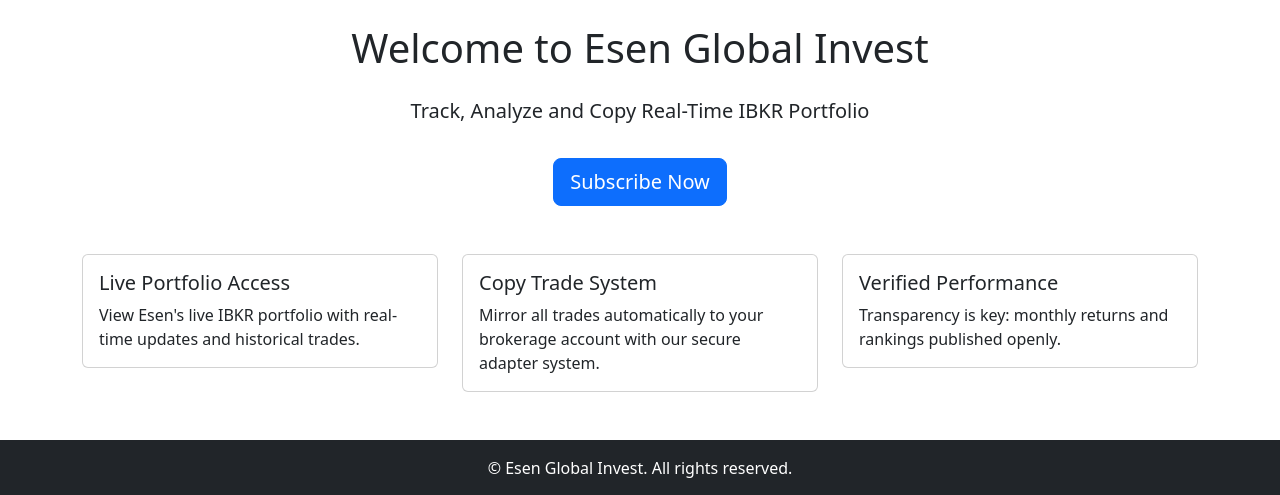
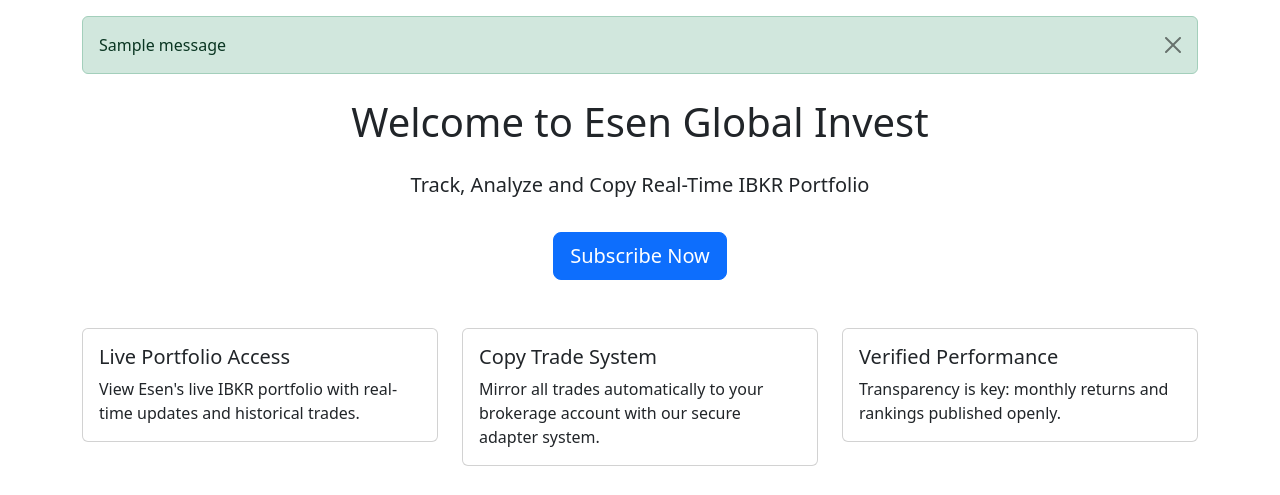
Before and after one commit to mustafaesen111/web2, a Flask app: page / in a window 1280 px wide. Shown: the part 56-551 px from the top of the page. Run offline with Flask 3, Linux system fonts and the light colour scheme; tables that the repository leaves empty hold one stand-in row (values such as "Sample post"); one stand-in notice (Sample message) is shown.

Commit message:
Update layout.html

```diff
--- a/templates/layout.html
+++ b/templates/layout.html
@@ -11,15 +11,7 @@
     <nav class="navbar navbar-expand-lg navbar-dark bg-dark">
         <div class="container-fluid">
             <a class="navbar-brand" href="/">EsenGlobalInvest</a>
-      <button
-        class="navbar-toggler"
-        type="button"
-        data-bs-toggle="collapse"
-        data-bs-target="#navbarNav"
-        aria-controls="navbarNav"
-        aria-expanded="false"
-        aria-label="Toggle navigation"
-      >
+            <button class="navbar-toggler" type="button" data-bs-toggle="collapse" data-bs-target="#navbarNav" aria-controls="navbarNav" aria-expanded="false" aria-label="Toggle navigation">
                 <span class="navbar-toggler-icon"></span>
             </button>
             <div class="collapse navbar-collapse" id="navbarNav">
@@ -34,6 +26,20 @@
         </div>
     </nav>
 
+    <!-- Flash messages -->
+    {% with messages = get_flashed_messages(with_categories=true) %}
+      {% if messages %}
+        <div class="container mt-3">
+          {% for category, message in messages %}
+            <div class="alert alert-{{ category }} alert-dismissible fade show" role="alert">
+              {{ message }}
+              <button type="button" class="btn-close" data-bs-dismiss="alert" aria-label="Close"></button>
+            </div>
+          {% endfor %}
+        </div>
+      {% endif %}
+    {% endwith %}
+
     <main class="container mt-4">
         {% block content %}{% endblock %}
     </main>
```
Lines whose indentation alone changed are shown as unchanged.
